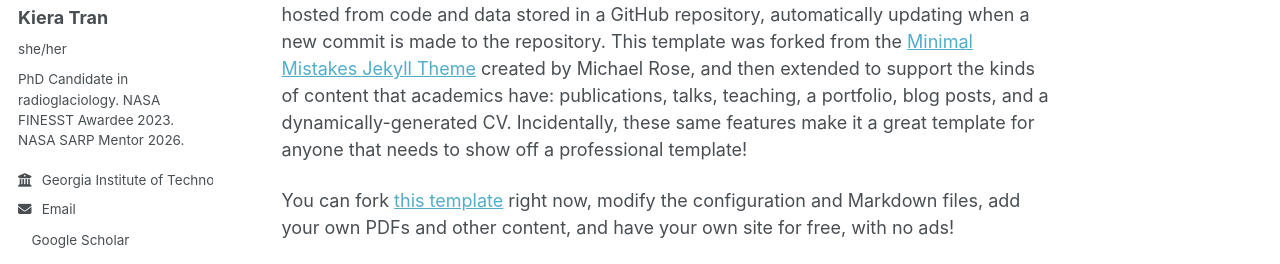
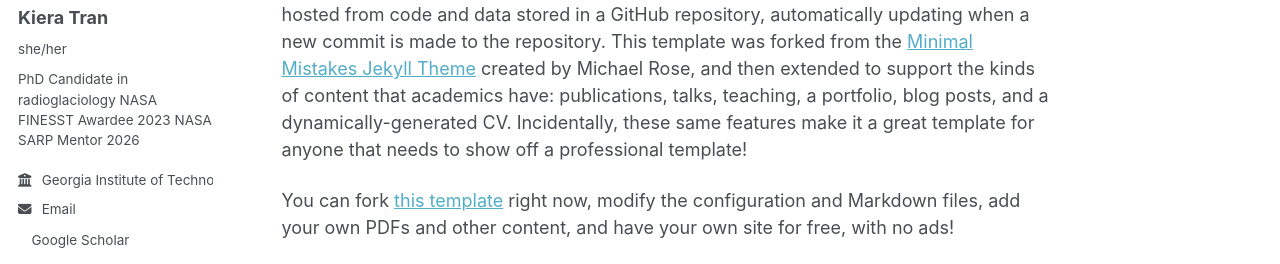
Before and after one commit to kieratran/kieratran.github.io, a Jekyll site: the page built from _pages/about.md, in a window 1280 px wide. Shown: the part 224-488 px from the top of the page. Built offline with Jekyll 4.4.1, drawn with Linux system fonts in a browser that asks for light colours; a style sheet for code colours, icons or effects is not loaded.

```diff
--- a/_config.yml
+++ b/_config.yml
@@ -26,7 +26,7 @@ author:
   avatar           : "avatar.jpeg"
   name             : "Kiera Tran"
   pronouns         : "she/her"
-  bio              : "PhD Candidate in radioglaciology. NASA FINESST Awardee 2023. NASA SARP Mentor 2026."
+  bio              : "PhD Candidate in radioglaciology NASA FINESST Awardee 2023 NASA SARP Mentor 2026"
   location         : # "USA"
   employer         : "Georgia Institute of Technology"
   uri              : # URL
```
